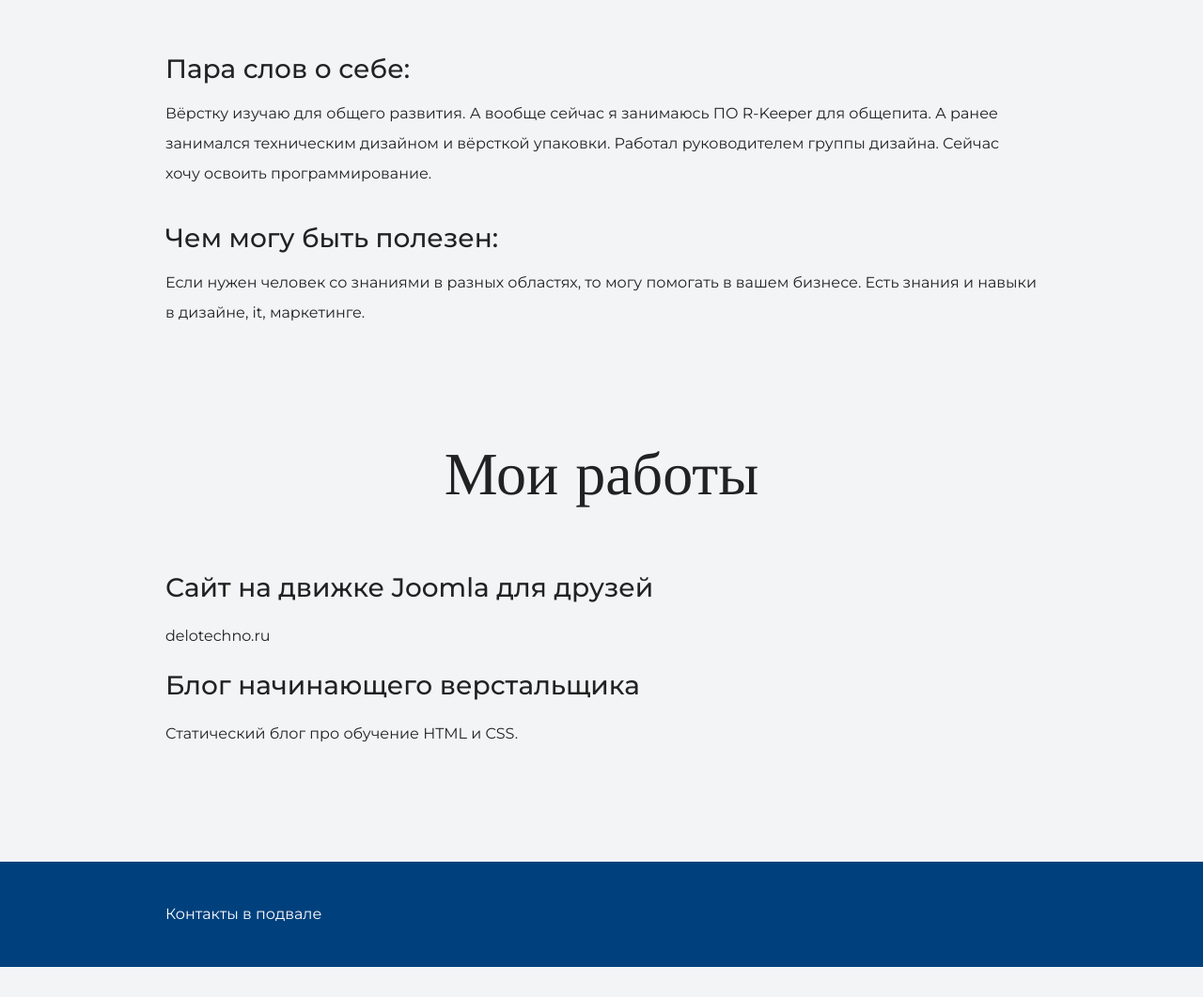
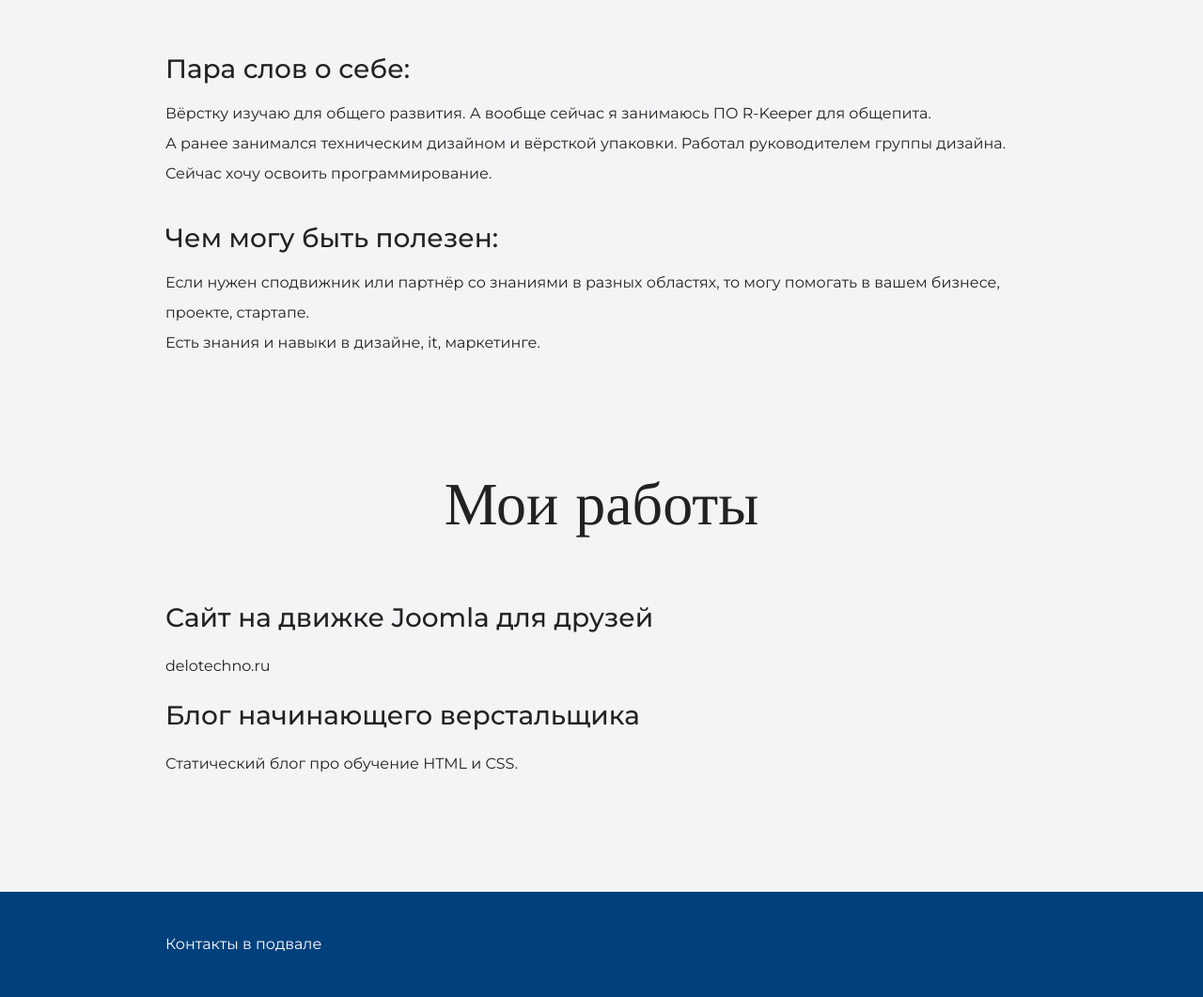
Before and after one commit to malakaev/my-site, a plain HTML site: page index.html in a window 1280 px wide. Shown: the part 1119-2180 px from the top of the page at 94% size. Before the commit the page ends 2148 px from the top, so only its background shows below. Drawn offline with nearby package versions, Linux system fonts and the light colour scheme.

Commit message:
корректировка текста на главной

```diff
--- a/index.html
+++ b/index.html
@@ -25,9 +25,9 @@
       <div class="container">
         <h2 class="subheading">Давайте познакомимся</h2>
         <h3>Пара слов о себе:</h3>
-        <p>Вёрстку изучаю для общего развития. А вообще сейчас я занимаюсь ПО R-Keeper для общепита. А ранее занимался техническим дизайном и вёрсткой упаковки. Работал руководителем группы дизайна. Сейчас хочу освоить программирование.</p>
+        <p>Вёрстку изучаю для общего развития. А вообще сейчас я занимаюсь ПО R-Keeper для общепита.<br>А ранее занимался техническим дизайном и вёрсткой упаковки. Работал руководителем группы дизайна. Сейчас хочу освоить программирование.</p>
         <h3>Чем могу быть полезен:</h3>
-        <p>Если нужен человек со знаниями в разных областях, то могу помогать в вашем бизнесе. Есть знания и навыки в дизайне, it, маркетинге.</p>
+        <p>Если нужен сподвижник или партнёр со знаниями в разных областях, то могу помогать в вашем бизнесе, проекте, стартапе. <br> Есть знания и навыки в дизайне, it, маркетинге.</p>
       </div>
     </section>
 
```
